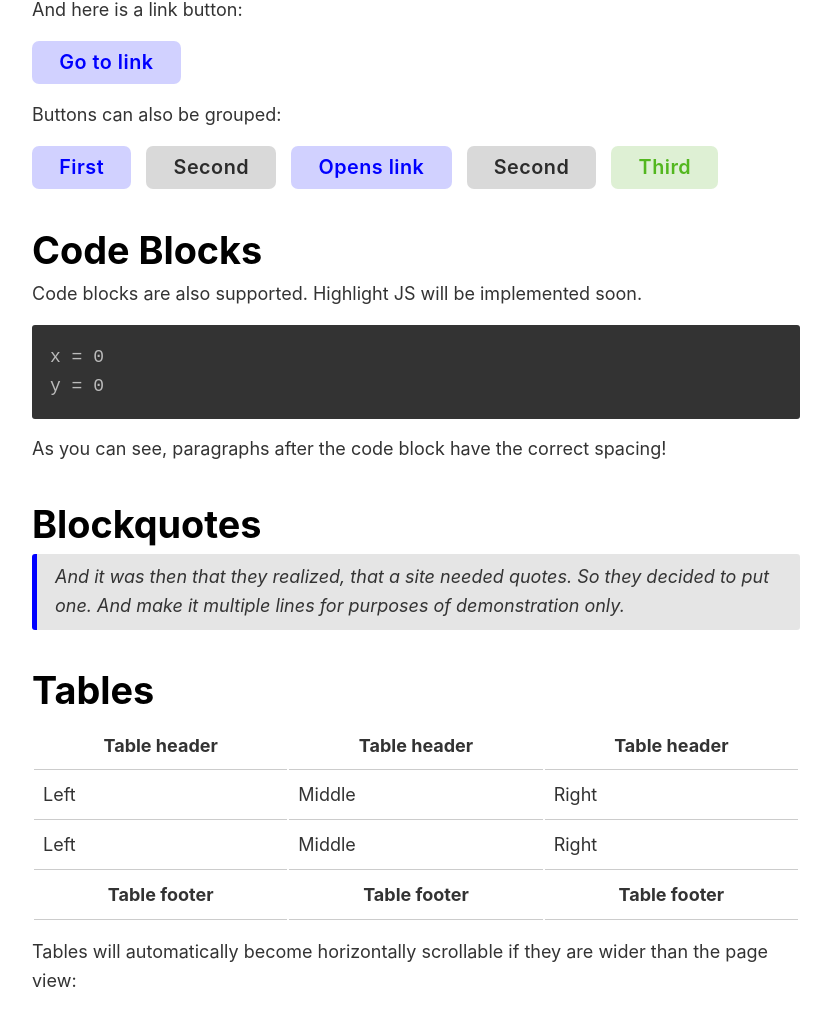
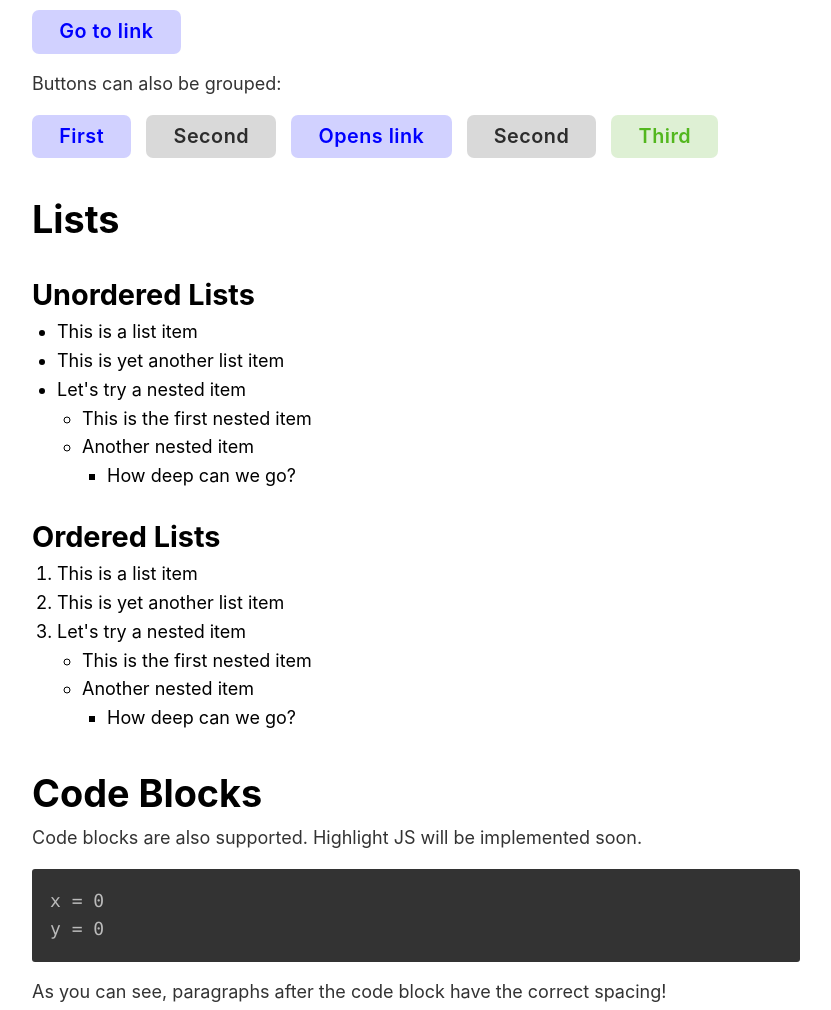
Before and after one commit to ninest/readability-ui, a plain HTML site: page index.html in a window 1280 px wide. Shown: the part 630-1640 px from the top of the page, without its empty margins (224-1055 px from the left). Drawn offline with Linux system fonts and the light colour scheme.

Commit message:
added lists

```diff
--- a/index.html
+++ b/index.html
@@ -77,6 +77,39 @@
         <button class="green"> Third </button>
       </p>
 
+      <h2> Lists </h2>
+      <h3> Unordered lists</h3>
+      <ul>
+        <li>This is a list item</li>
+        <li>This is yet another list item</li>
+        <li>Let's try a nested item
+          <ul>
+            <li>This is the first nested item</li>
+            <li>Another nested item
+              <ul>
+                <li>How deep can we go?</li>
+              </ul>
+            </li>
+          </ul>
+        </li>
+      </ul>
+
+      <h3> Ordered lists </h3>
+      <ol>
+        <li>This is a list item</li>
+        <li>This is yet another list item</li>
+        <li>Let's try a nested item
+          <ul>
+            <li>This is the first nested item</li>
+            <li>Another nested item
+              <ul>
+                <li>How deep can we go?</li>
+              </ul>
+            </li>
+          </ul>
+        </li>
+      </ol>
+
       <h2> Code blocks</h2>
       <p>
         Code blocks are also supported. Highlight JS will be implemented soon.
--- a/scss/font.scss
+++ b/scss/font.scss
@@ -25,7 +25,7 @@ h2 {
   font-size: 2.1em;
   // border-bottom: var(--main-border);
 }
-h3 { font-size: 1.7em; }
+h3 { font-size: 1.6em; }
 
 h1:not(:first-child),
 h2:not(:first-child),
@@ -36,12 +36,12 @@ h6:not(:first-child) {
   margin-top: 0.8em;
 }
 
+ul, ol {
+  margin-left: 25px;
+}
+
 @mixin code {
-  font-family: monospace;
-  background-color: #333;
-  color: #bbb;
-
-  border-radius: 3px;
+  font-family: Menlo, monospace;
 }
 
 p, pre, blockquote, table {
@@ -52,12 +52,16 @@ p, pre, blockquote, table {
 
   code {
     @include code;
-    padding: 1px 3px;
+    color: green;
+    // padding: 1px 3px;
   }
 }
 
 pre {
   @include code;
+  background-color: #333;
+  color: #bbb;
+  border-radius: 3px;
   padding: var(--dense-padding);
 }
 
```
Also changed, not shown: README.md, css/font.css, 1 other file.
